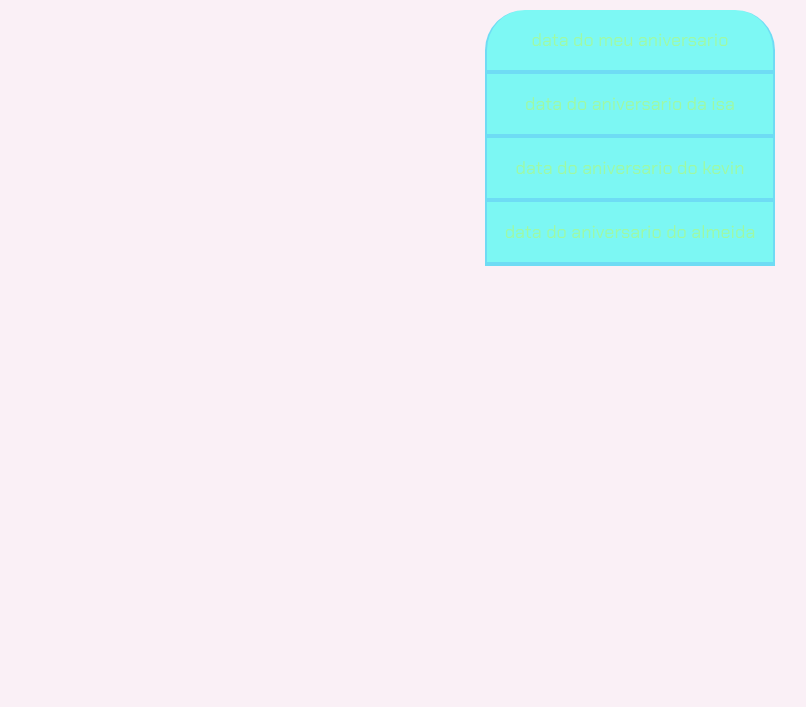
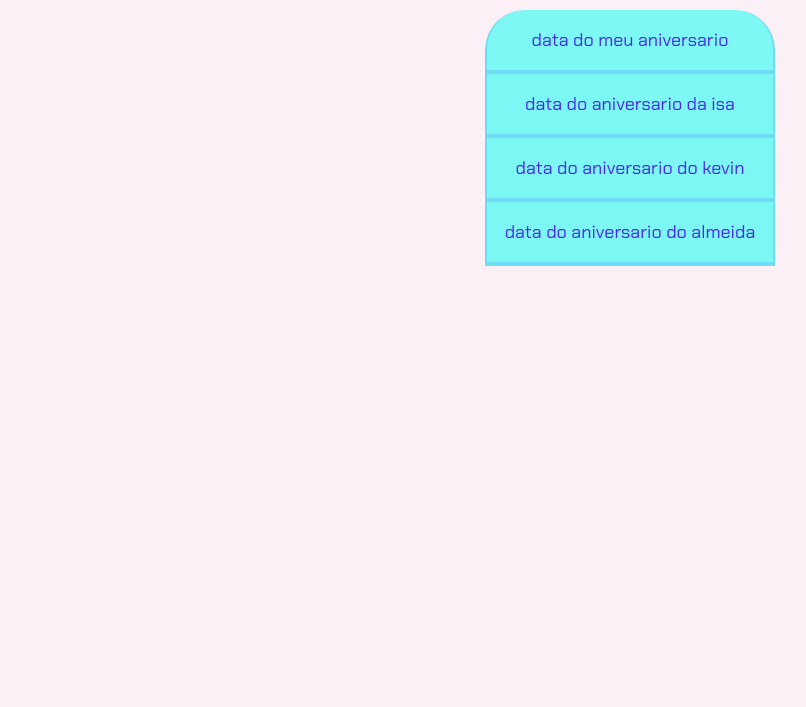
Before and after one commit to mariazonaaa/2-trimestre----Mariazinha-Moretti, a plain HTML site: page index.html in a window 1280 px wide. Shown: the part 93-800 px from the top of the page, without its empty margins (10-816 px from the left). Drawn offline with Linux system fonts and the light colour scheme.

Commit message:
aula000002

```diff
--- a/style.css
+++ b/style.css
@@ -4,7 +4,7 @@
 :root {
     --cor-de-fundo: #db8cba20;
     --verde: #33ff003c;
-    --branco: #e5ff0053;
+    --branco: #450dede2;
     --botao-ativo: #0008ff1c;
     --botao-inativo: rgba(0, 255, 242, 0.5);
     --texto-fundo: rgba(211, 43, 220, 0.749);
```
